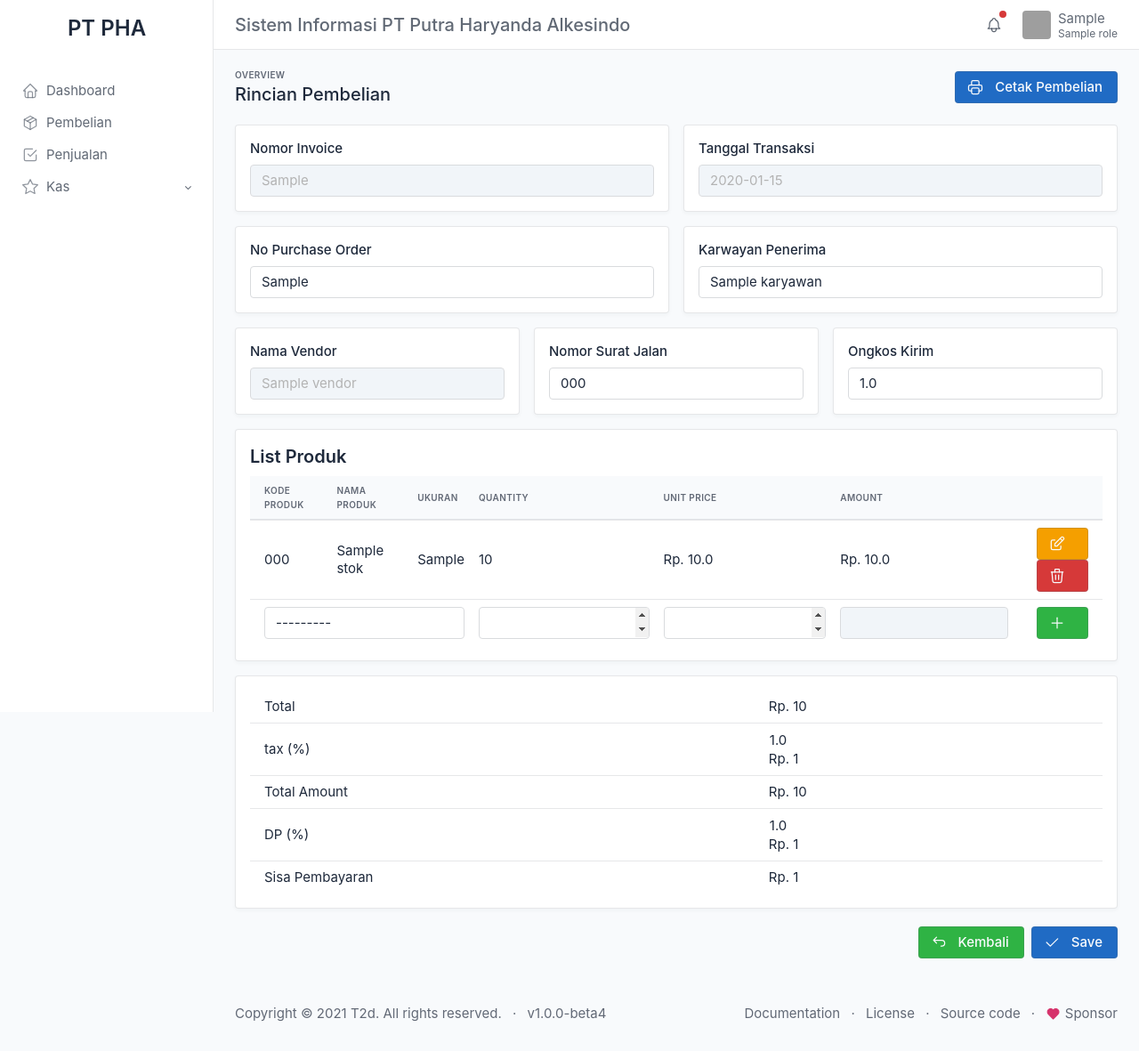
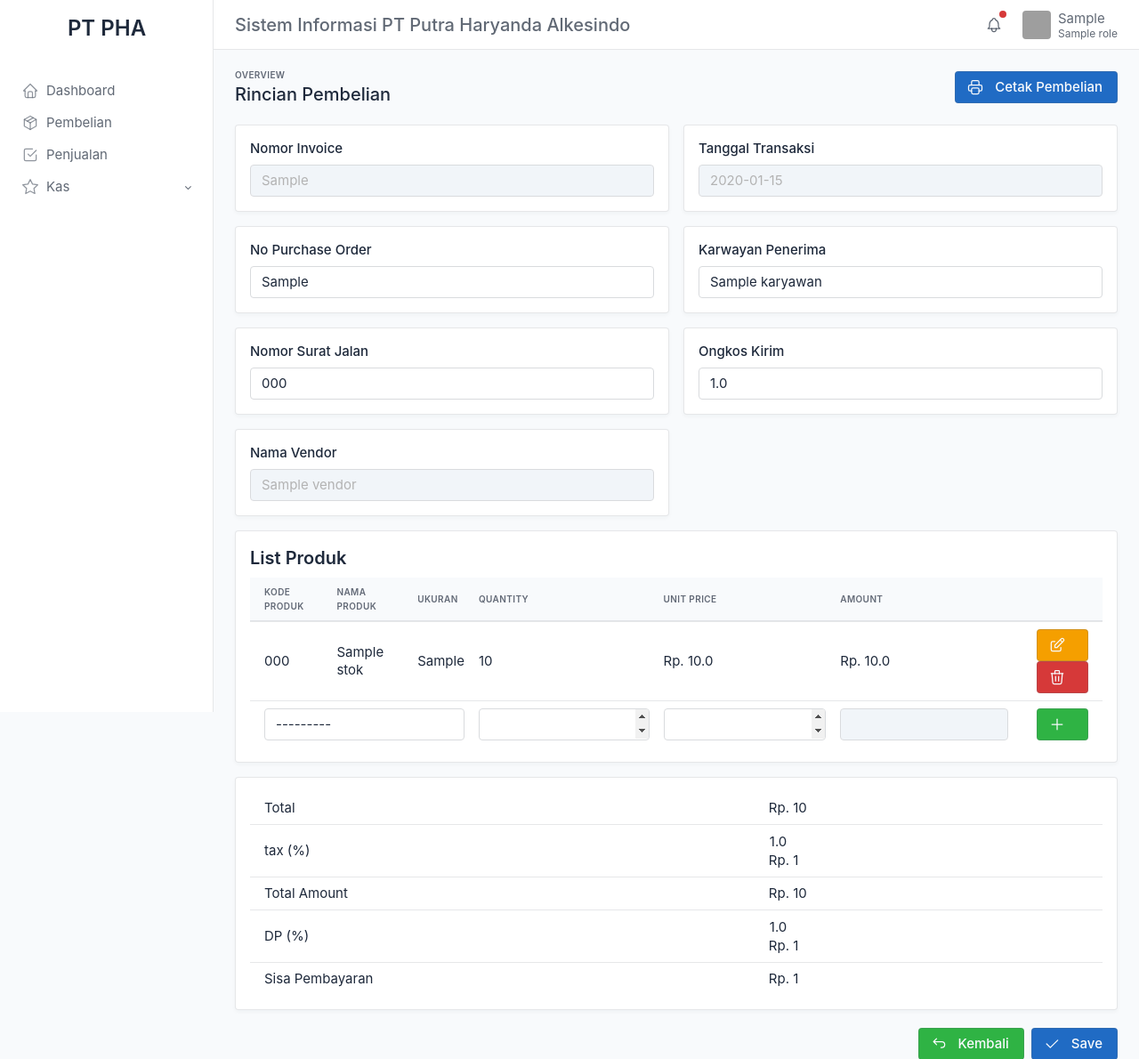
Before and after one commit to EkyGalih/edisalkes, a Django app: page /pembelian/detail/00000000-0000-0000-0000-000000000001 in a window 1280 px wide. Shown: the top 1190 px of the page at 89% size. Before the commit the page ends 1148 px from the top, so only its background shows below. Run offline with Django 3.2, Linux system fonts and the light colour scheme; a user stored in the database is signed in; tables that the repository leaves empty hold one stand-in row (values such as "Sample post"); parts of the project's set-up code (start-up, migrations or seed data) failed here and were passed over; some libraries are stand-ins or nearby versions; grey boxes are pictures that could not be loaded.

Commit message:
pembelian dan penjualan belum fix

```diff
--- a/src/forms/sales_forms.py
+++ b/src/forms/sales_forms.py
@@ -14,11 +14,9 @@ class SalesForm(forms.ModelForm):
         super(SalesForm, self).__init__(*args, **kwargs)
         self.fields["transaction_date"].required = True
         self.fields["vendor_name"].required = True
-        self.fields["pic"].required = True
         self.fields['transaction_date'].widget.attrs['class'] = "form-control"
         self.fields['vendor_name'].widget.attrs['class'] = "form-control"
         self.fields['pic'].widget.attrs['class'] = "form-control"
-
 
 class SalesFormEdit(forms.ModelForm):
 
--- a/src/models/TransactionRecord_M.py
+++ b/src/models/TransactionRecord_M.py
@@ -1,3 +1,4 @@
+from email.policy import default
 from django.db import models
 from django.contrib.auth.models import AbstractUser
 from src.models import User
@@ -30,8 +31,7 @@ class Lembaga(models.Model):
     hp = models.CharField('Nomor HP', max_length=21)
     email = models.CharField('Email', max_length=191)
     alamat = models.TextField('Alamat')
-    nama_pic = models.CharField('Nama PIC', max_length=255)
-    hp_pic = models.CharField('Nomor HP PIC', max_length=21)
+    pic = models.CharField('Pic', max_length=255, default="")
 
     def __str__(self):
         return self.nama_lembaga
@@ -61,8 +61,7 @@ class Vendor(models.Model):
     hp = models.CharField('Nomor HP', max_length=21)
     email = models.CharField('Email', max_length=191)
     alamat = models.TextField('Alamat')
-    nama_pic = models.CharField('Nama PIC', max_length=255)
-    hp_pic = models.CharField('Nomor HP PIC', max_length=21)
+    pic = models.CharField('Pic', max_length=255, default="")
 
     def __str__(self):
         return self.nama_vendor
@@ -113,7 +112,7 @@ class Purchases(models.Model):
     total = models.FloatField()
     tax_persen = models.FloatField(blank=True, null=True)
     tax = models.FloatField()
-    no_purchase_order = models.CharField(max_length=100)
+    no_purchase_order = models.CharField(max_length=100, default="")
     total_amount = models.FloatField()
     ongkos_kirim = models.FloatField(blank=True, null=True)  # field tambahan
     nomor_surat_jalan = models.CharField(
@@ -195,6 +194,8 @@ class Sales(models.Model):
     transaction_date = models.DateTimeField()
     vendor_name = models.ForeignKey(Lembaga, on_delete=models.SET_NULL, blank=True,
                                     null=True, db_column="lembaga_id", related_name="has_lembaga")
+    pic = models.ForeignKey(Lembaga, on_delete=models.SET_NULL, blank=True,
+                                    null=True, db_column="pic_id", related_name="has_pic")
     # pelanggan = models.ForeignKey(Pelanggan, on_delete=models.SET_NULL, blank=True, null=True, db_column="pelanggan_id", related_name="has_pelanggan")
     total = models.FloatField()
     tax = models.FloatField()
@@ -207,8 +208,7 @@ class Sales(models.Model):
                                       null=True, db_column="karyawan_id", related_name="has_karyawan_ss")
     status = models.ForeignKey(MasterStatus, on_delete=models.SET_NULL,
                                related_name="has_status", blank=True, null=True)
-    pic = models.CharField(max_length=255)
-    surat_pesanan_instansi = models.CharField(max_length=100)
+    surat_pesanan_instansi = models.CharField(max_length=100, default="")
     created_at = models.DateTimeField(auto_now_add=True)
     updated_at = models.DateTimeField(blank=True, null=True)
     created_by = models.ForeignKey(User, on_delete=models.SET_NULL, db_column='created_by',
--- a/src/templates/backend/detail-purchase.html
+++ b/src/templates/backend/detail-purchase.html
@@ -105,7 +105,26 @@
             </div>
         </div>
     </div>
-    <div class="col-4">
+
+    <div class="col-lg-6">
+        <div class="card">
+            <div class="card-body">
+                <label class="form-label">Nomor Surat Jalan</label>
+                <input type="text" name="nomor_surat_jalan" id="id_nomor_surat_jalan" value="{% if frm.nomor_surat_jalan.value %}{{frm.nomor_surat_jalan.value}}{% endif %}" readonly class="form-control">
+            </div>
+        </div>
+    </div>
+
+    <div class="col-lg-6">
+        <div class="card">
+            <div class="card-body">
+                <label class="form-label">Ongkos Kirim</label>
+                <input type="text" name="ongkos_kirim" id="id_ongkos_kirim" value="{% if frm.ongkos_kirim.value %}{{frm.ongkos_kirim.value}}{% endif %}" readonly class="form-control">
+            </div>
+        </div>
+    </div>
+
+    <div class="col-6">
         <div class="card">
             <div class="card-body">
 
@@ -115,24 +134,6 @@
                 <!-- <input type="hidden" class="form-control" value="{{trs.vendor_name.pk}}" readonly id="id_vendor_name" name="vendor_name">
                 <input type="text" class="form-control" value="{{trs.vendor_name}}" readonly id="id_vendor_name2" name="vendor_name2"> -->
 
-            </div>
-        </div>
-    </div>
-
-    <div class="col-lg-4">
-        <div class="card">
-            <div class="card-body">
-                <label class="form-label">Nomor Surat Jalan</label>
-                <input type="text" name="nomor_surat_jalan" id="id_nomor_surat_jalan" value="{% if frm.nomor_surat_jalan.value %}{{frm.nomor_surat_jalan.value}}{% endif %}" readonly class="form-control">
-            </div>
-        </div>
-    </div>
-
-    <div class="col-lg-4">
-        <div class="card">
-            <div class="card-body">
-                <label class="form-label">Ongkos Kirim</label>
-                <input type="text" name="ongkos_kirim" id="id_ongkos_kirim" value="{% if frm.ongkos_kirim.value %}{{frm.ongkos_kirim.value}}{% endif %}" readonly class="form-control">
             </div>
         </div>
     </div>
--- a/src/templates/backend/sales.html
+++ b/src/templates/backend/sales.html
@@ -147,7 +147,7 @@
           <div class="mb-3">
             <label class="form-label">Nama PIC</label>
             <!-- <input type="text" class="form-control" name="example-text-input" placeholder="Nama Pelanggan"> -->
-            {{lmb.nama_pic}}
+            {{ frm.pic }}
           </div>
 
 
--- a/src/views/TransactionRecord.py
+++ b/src/views/TransactionRecord.py
@@ -3,6 +3,7 @@ from django.contrib.auth.decorators import login_required
 from django.shortcuts import render, redirect
 from django.urls import reverse
 from src.forms import SalesForm, VendorForm, LembagaForm
+from src.forms.lembaga_forms import PicForm
 from src.forms.purchase_forms import PurchaseDetailForm, PurchaseForm, PurchaseFormEdit
 from src.forms.sales_forms import SalesFormEdit, SalesDetailForm, SalesFormEdit2
 from src.models import Sales, SaleDetail, Stok, Karyawan, Vendor, Lembaga, MasterPersen
@@ -184,6 +185,7 @@ def sales(request):
     frm_pel = LembagaForm
     sale_list = Sales.objects.filter(created_by=request.user)
     status_pel = 0
+    pic = PicForm
     if "q" in request.GET and request.GET["q"] != "":
         sale_list = Sales.objects.filter(created_by=request.user, invoice_no=request.GET['q'])
     if request.POST:
@@ -215,7 +217,7 @@ def sales(request):
                 frm_pel.save()
                 messages.add_message(request, messages.INFO, mark_safe('pelanggan added.'))
                 status_pel=1
-    context = {"frm":frm,"sls":sale_list,"frm_pel":frm_pel,"status_pel":status_pel}
+    context = {"frm":frm,"sls":sale_list,"frm_pel":frm_pel,"status_pel":status_pel,"pic":pic}
     return render(request,'backend/sales.html',context)
 
 @login_required
```
Also changed, not shown: src/forms/lembaga_forms.py (+11 -0 lines), src/admin.py (line endings or trailing spaces), src/migrations/0002_auto_20221002_0807.py (added), src/migrations/0003_auto_20221002_0816.py (added), src/migrations/0004_auto_20221002_0816.py (added), src/migrations/0005_remove_sales_nama_pic.py (added), src/migrations/0006_alter_sales_pic.py (added), src/migrations/0007_alter_sales_pic.py (added).
